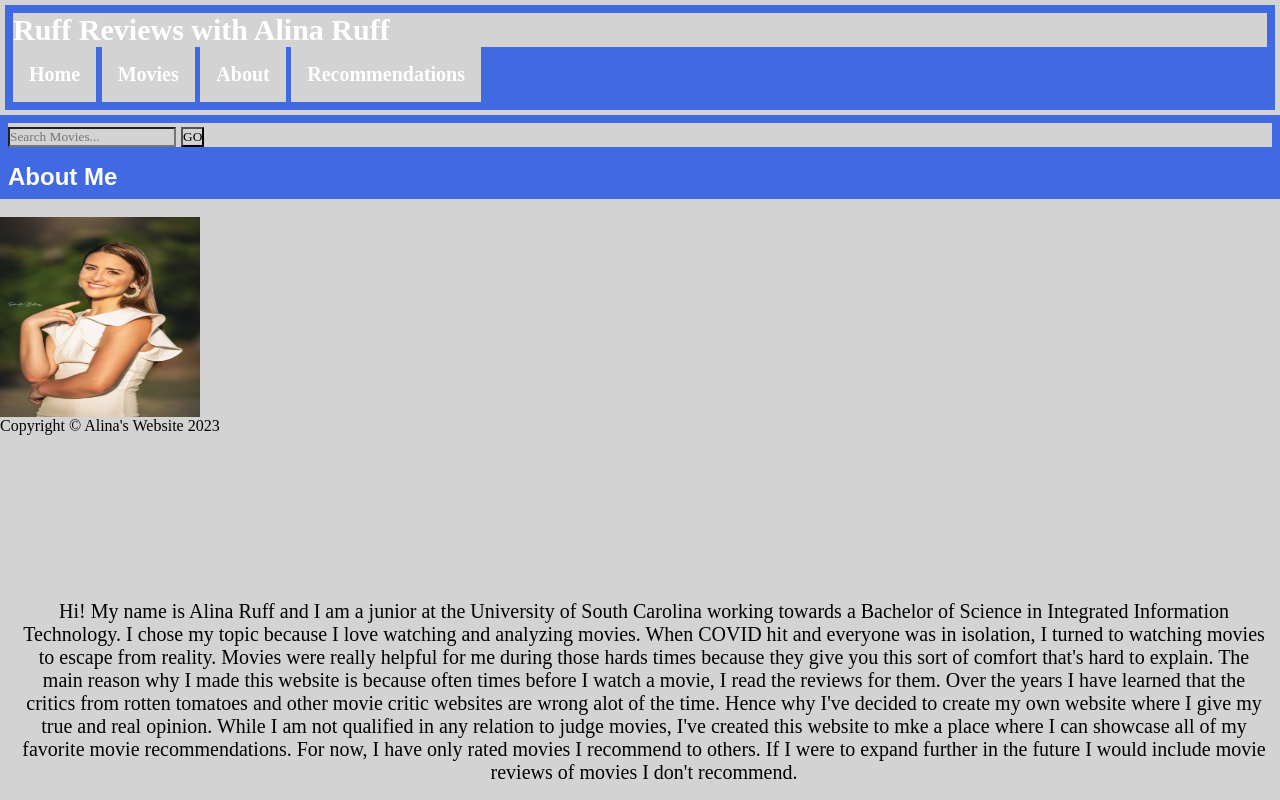
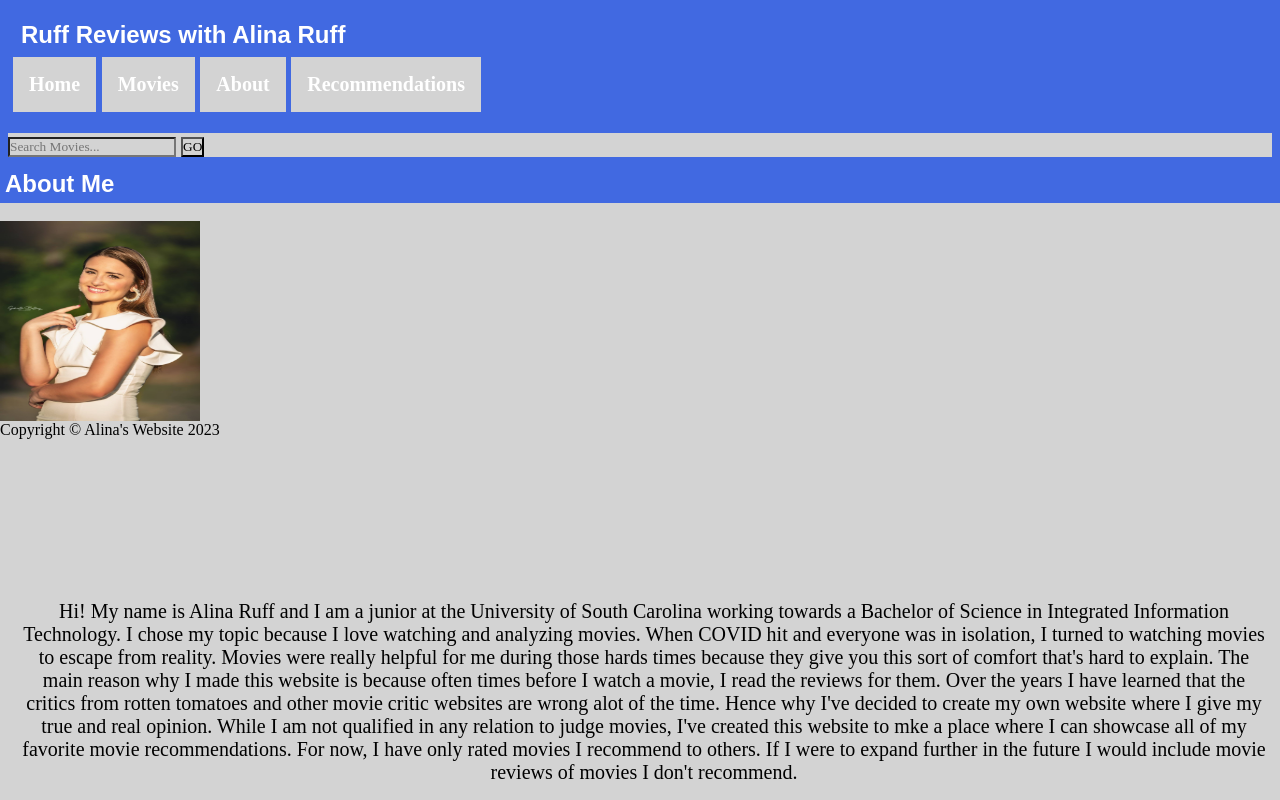
Before and after one commit to amruff/-ruff-reviews, a plain HTML site: page about.html in a window 1280 px wide. Drawn offline with Linux system fonts and the light colour scheme.

Commit message:
Final code

```diff
--- a/about.html
+++ b/about.html
@@ -22,11 +22,12 @@
       padding-top: 20px;
       float: right;
     }
-        header{
+        header, h2 {
         padding: 5px;
         font-family: Arial;
         font-size: 24px;
         color: white;
+        background-color:royalblue;
         }
 
 
@@ -56,7 +57,7 @@ nav a:hover{
         </head>
     <header>
         <nav>
-          <h2>Ruff Reviews with Alina Ruff</h2>
+          <h1>Ruff Reviews with Alina Ruff</h1>
           <a href="index.html">Home</a>
           <a href="movies.html">Movies</a>
           <a href="about.html">About</a>
@@ -72,7 +73,7 @@ nav a:hover{
       </form>
     </nav>
 
-    <h1>About Me</h1>
+    <h2>About Me</h2>
     <br>
     <div class="container">
       <div class="bg-image">
```
Also changed, not shown: index.html (+17 -3 lines).
